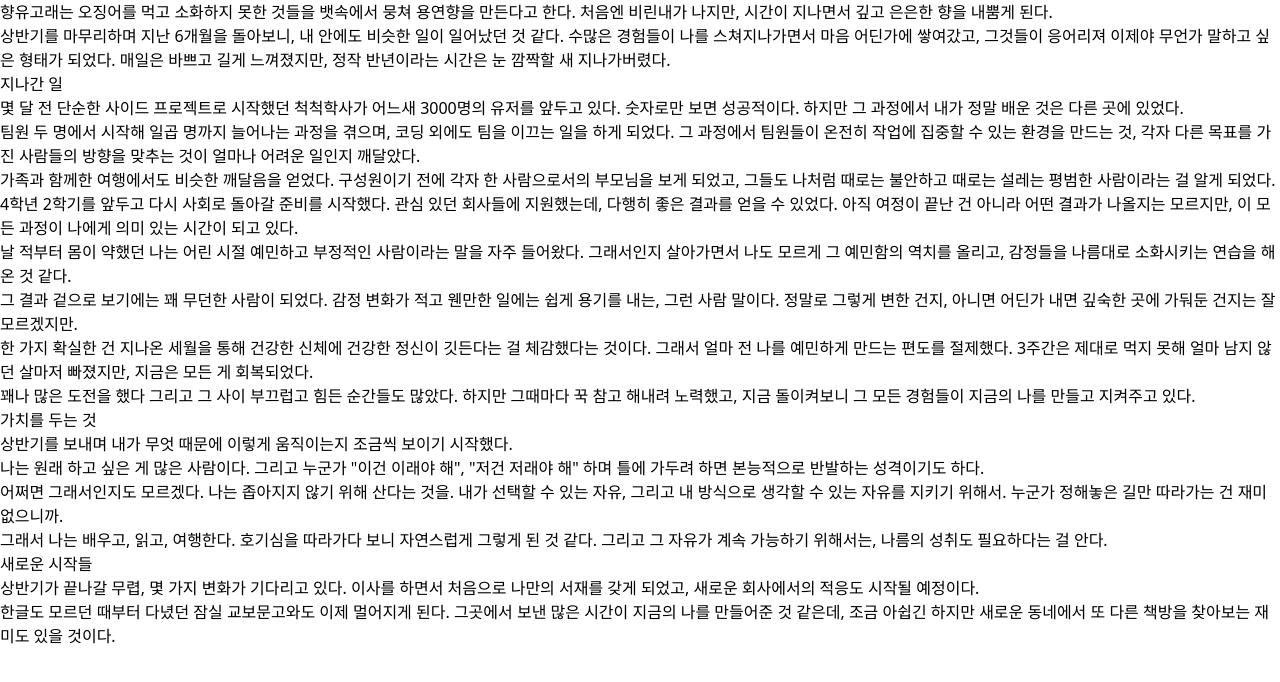
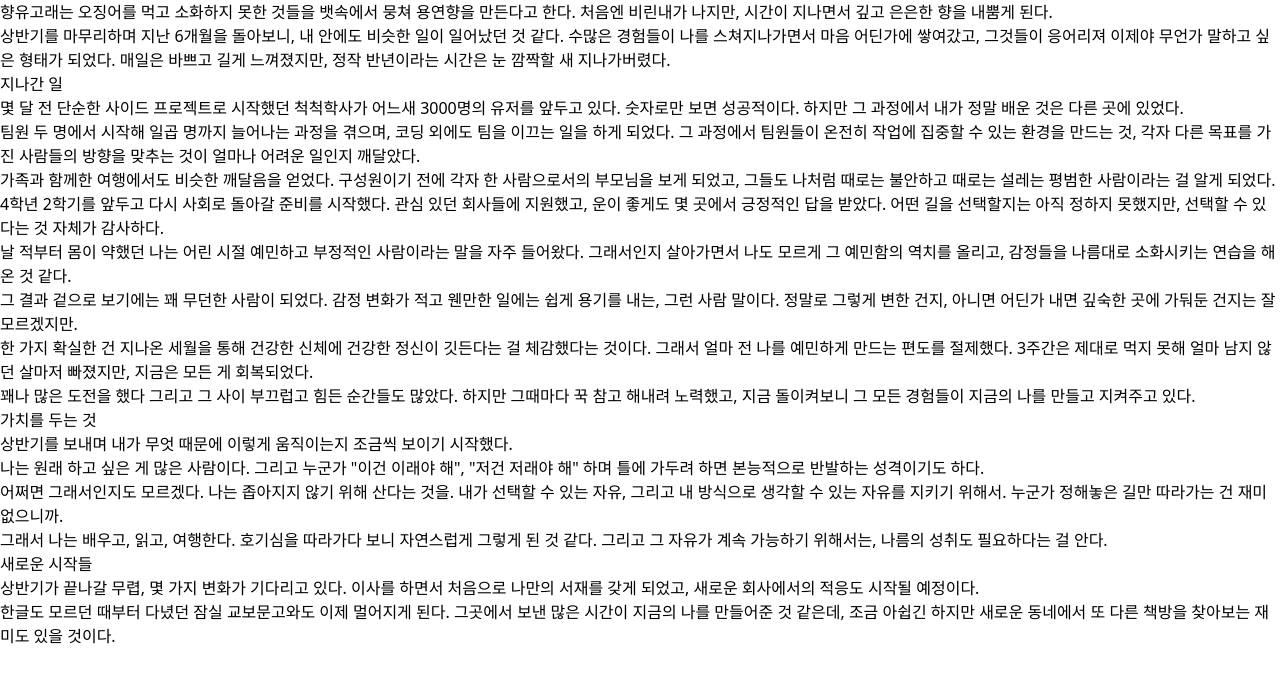
Before and after one commit to gyumong/gyugyublog, a Next.js app: page /daily/review-2025 in a window 1280 px wide. Shown: the top 682 px of the page. Built offline with nearby package versions, Linux system fonts and the light colour scheme.

Commit message:
fix: 문단 하나 수정

```diff
--- a/pages/daily/review-2025.mdx
+++ b/pages/daily/review-2025.mdx
@@ -28,8 +28,8 @@ description: ""
 그들도 나처럼 때로는 불안하고 때로는 설레는 평범한 사람이라는 걸 알게 되었다.
 
 4학년 2학기를 앞두고 다시 사회로 돌아갈 준비를 시작했다.
-관심 있던 회사들에 지원했는데, 다행히 좋은 결과를 얻을 수 있었다.
-아직 여정이 끝난 건 아니라 어떤 결과가 나올지는 모르지만, 이 모든 과정이 나에게 의미 있는 시간이 되고 있다.
+관심 있던 회사들에 지원했고, 운이 좋게도 몇 곳에서 긍정적인 답을 받았다.
+어떤 길을 선택할지는 아직 정하지 못했지만, 선택할 수 있다는 것 자체가 감사하다.
 
 날 적부터 몸이 약했던 나는 어린 시절 예민하고 부정적인 사람이라는 말을 자주 들어왔다.
 그래서인지 살아가면서 나도 모르게 그 예민함의 역치를 올리고,
```
